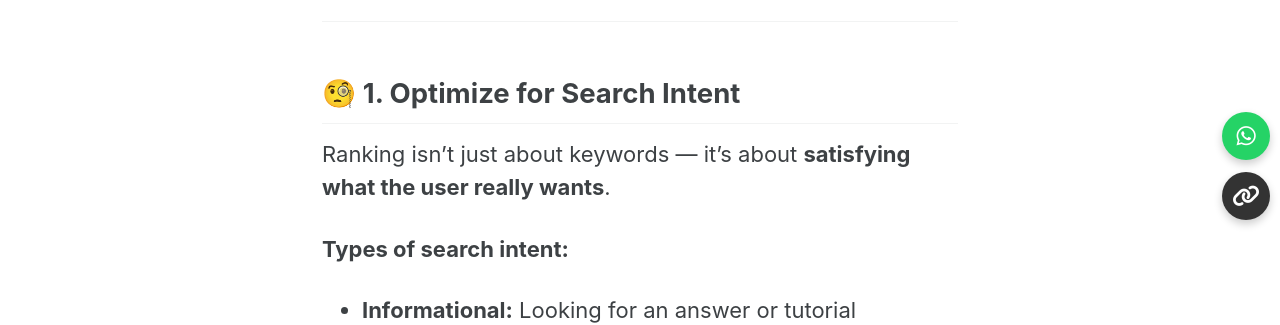
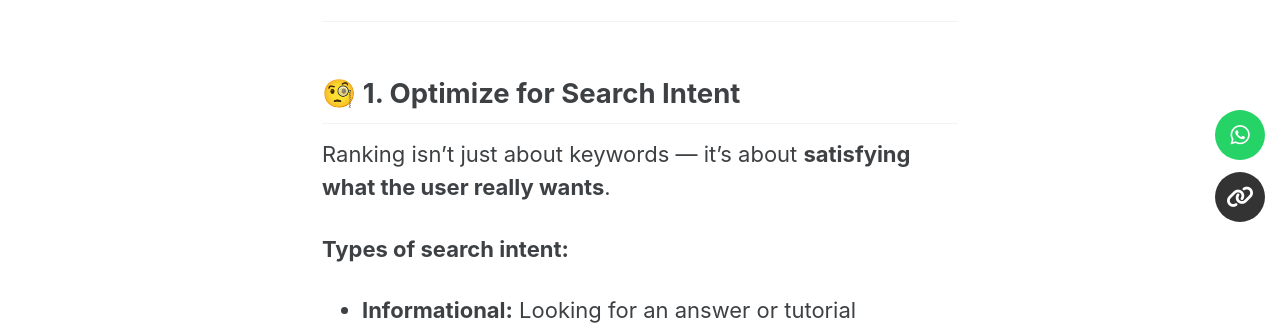
Before and after one commit to zinzodigitalblog/zinzodigital-blog, a Jekyll site: the page built from _posts/2025-07-30-advanced-seo-strategies.md, in a window 1280 px wide. Shown: the part 284-609 px from the top of the page. Built offline with Jekyll 4.4.1, drawn with Linux system fonts in a browser that asks for light colours; cached includes are drawn as plain includes.

Commit message:
Update share-floating.html

```diff
--- a/_includes/share-floating.html
+++ b/_includes/share-floating.html
@@ -1,61 +1,63 @@
-<!-- Floating Social Share Buttons -->
-<div class="social-share">
+<!-- share-floating.html -->
+<style>
+.share-buttons {
+  position: fixed;
+  top: 50%;
+  right: 15px;
+  transform: translateY(-50%);
+  display: flex;
+  flex-direction: column;
+  gap: 12px;
+  z-index: 9999;
+}
+
+.share-buttons a, .share-buttons button {
+  width: 50px;
+  height: 50px;
+  border-radius: 50%;
+  display: flex;
+  justify-content: center;
+  align-items: center;
+  background: #25d366; /* WhatsApp green default */
+  color: #fff;
+  font-size: 22px;
+  text-decoration: none;
+  cursor: pointer;
+  border: none;
+}
+
+.share-buttons button {
+  background: #333; /* Copy button */
+}
+
+.share-buttons a:hover, .share-buttons button:hover {
+  opacity: 0.85;
+}
+</style>
+
+<div class="share-buttons">
   <!-- WhatsApp Share -->
-  <a href="https://api.whatsapp.com/send?text=Check%20this%20out:%20YOUR_PAGE_URL" target="_blank" class="whatsapp" title="Share on WhatsApp">
+  <a href="https://api.whatsapp.com/send?text=Check%20this%20out:%20{{ page.url | absolute_url }}"
+     target="_blank"
+     rel="noopener"
+     style="background:#25d366;">
     <i class="fab fa-whatsapp"></i>
   </a>
 
   <!-- Copy URL -->
-  <a href="javascript:void(0)" onclick="copyURL()" class="copy" title="Copy Link">
+  <button onclick="copyURL()">
     <i class="fas fa-link"></i>
-  </a>
+  </button>
 </div>
 
-<!-- Styles -->
-<style>
-.social-share {
-  position: fixed;
-  top: 50%;
-  right: 10px;
-  transform: translateY(-50%);
-  display: flex;
-  flex-direction: column;
-  gap: 12px;
-  z-index: 1000;
-}
-
-.social-share a {
-  width: 48px;
-  height: 48px;
-  background: #fff;
-  border-radius: 50%;
-  display: flex;
-  align-items: center;
-  justify-content: center;
-  text-decoration: none;
-  box-shadow: 0 4px 8px rgba(0,0,0,0.2);
-  transition: transform 0.3s, background 0.3s;
-  font-size: 22px;
-  color: #fff;
-}
-
-.social-share a.whatsapp { background: #25D366; }
-.social-share a.copy { background: #333; }
-
-.social-share a:hover {
-  transform: scale(1.1);
-  opacity: 0.9;
-}
-</style>
-
-<!-- FontAwesome for icons -->
-<link rel="stylesheet" href="https://cdnjs.cloudflare.com/ajax/libs/font-awesome/6.4.0/css/all.min.css">
-
-<!-- Copy URL Script -->
 <script>
 function copyURL() {
-  navigator.clipboard.writeText(window.location.href).then(() => {
-    alert("🔗 Link copied!");
+  const url = window.location.href;
+  navigator.clipboard.writeText(url).then(() => {
+    alert("✅ Link copied to clipboard!");
   });
 }
 </script>
+
+<!-- Font Awesome for icons -->
+<link rel="stylesheet" href="https://cdnjs.cloudflare.com/ajax/libs/font-awesome/6.5.0/css/all.min.css">
```
